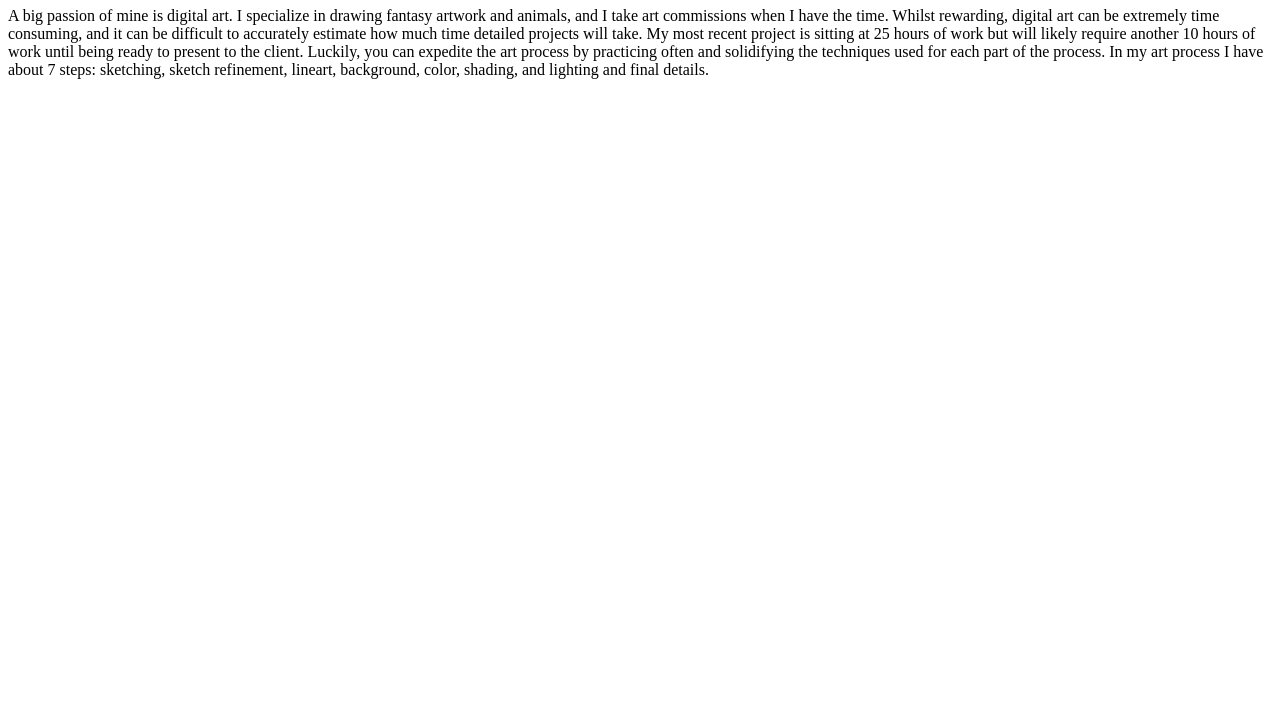
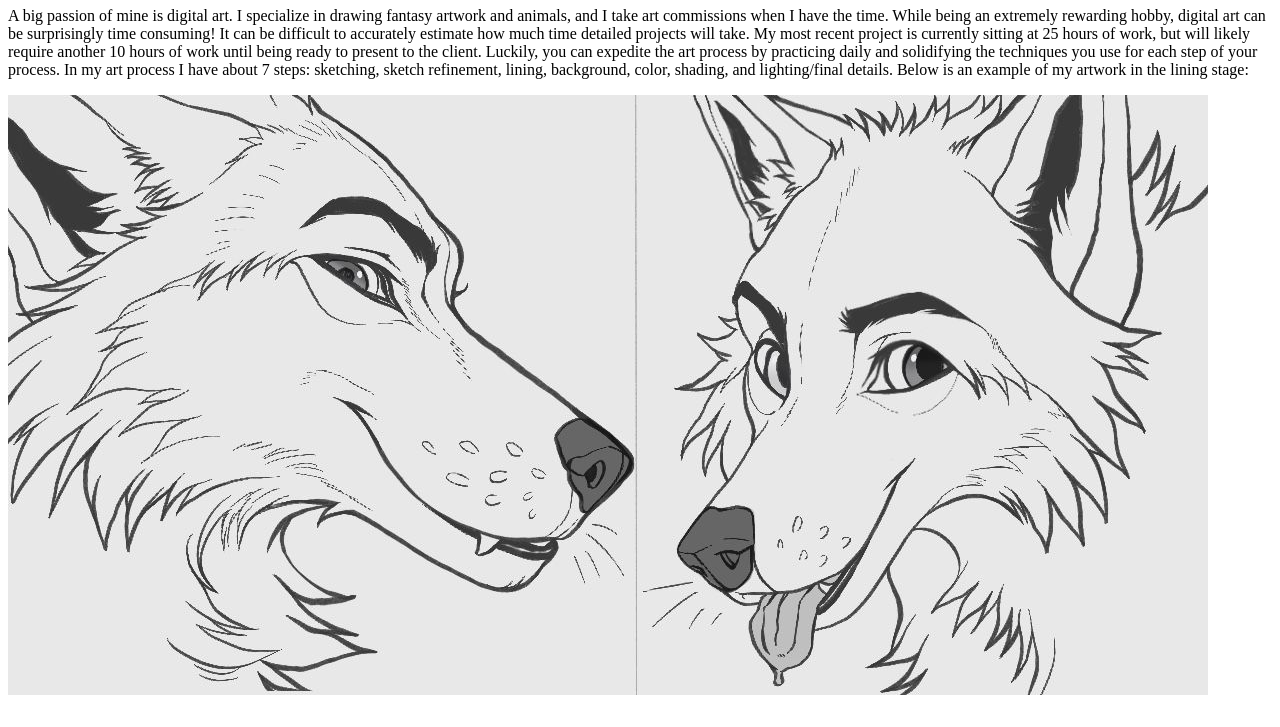
Before and after one commit to Amaez/about-Alison, a plain HTML site: page index.html in a window 1280 px wide. Shown: the part 73-800 px from the top of the page. Drawn offline with Linux system fonts and the light colour scheme.

Commit message:
Paragraph refined and image has been added.

```diff
--- a/index.html
+++ b/index.html
@@ -7,10 +7,11 @@
 <body>
     <h1>About Alison</h1>
     <p>A big passion of mine is digital art. I specialize in drawing fantasy artwork and animals, and I take art commissions when I have the time.
-        Whilst rewarding, digital art can be extremely time consuming, and it can be difficult to accurately estimate
-    how much time detailed projects will take. My most recent project is sitting at 25 hours of work but will likely require another
-    10 hours of work until being ready to present to the client. Luckily, you can expedite the art process by practicing often and solidifying
-    the techniques used for each part of the process. In my art process I have about 7 steps: sketching, sketch refinement, lineart, background,
-    color, shading, and lighting and final details. </p>
+        While being an extremely rewarding hobby, digital art can be surprisingly time consuming! It can be difficult to accurately estimate
+    how much time detailed projects will take. My most recent project is currently sitting at 25 hours of work, but will likely require another
+    10 hours of work until being ready to present to the client. Luckily, you can expedite the art process by practicing daily and solidifying
+    the techniques you use for each step of your process. In my art process I have about 7 steps: sketching, sketch refinement, lining, background,
+    color, shading, and lighting/final details. Below is an example of my artwork in the lining stage:</p>
+    <img src="two-wolf-heads.jpeg" height="600" width="1200" alt="A black lined image on a light grey background depicting two drawn wolf heads; one looks serious and the other is smiling."/>
 </body>
 </html>
```
Also changed, not shown: two-wolf-heads.jpeg (added).
